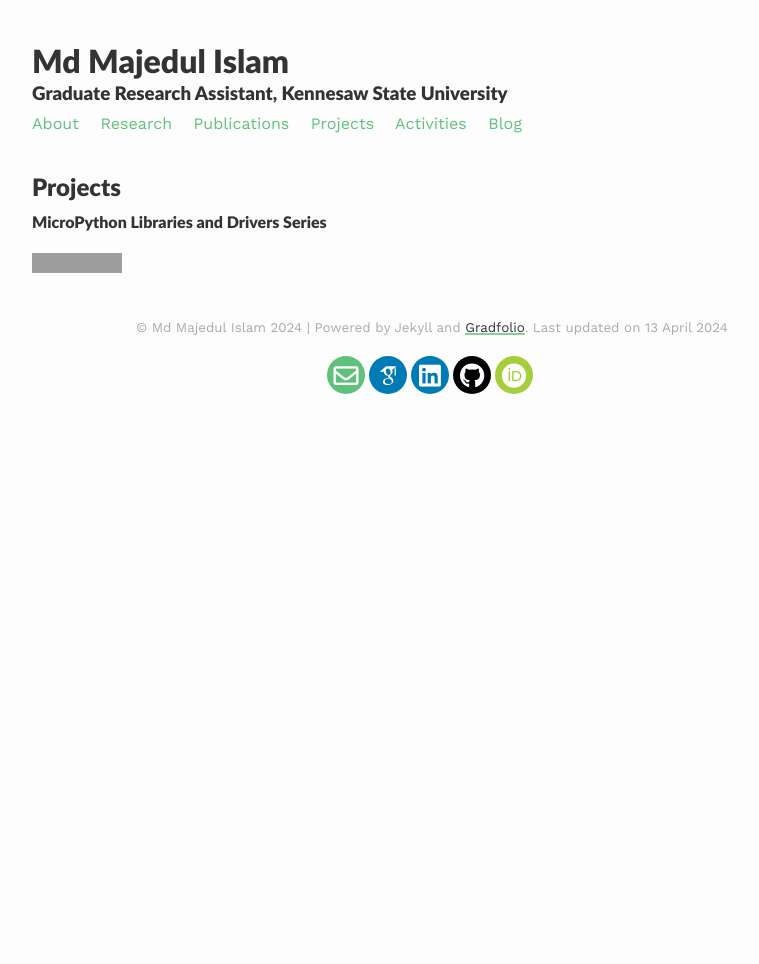
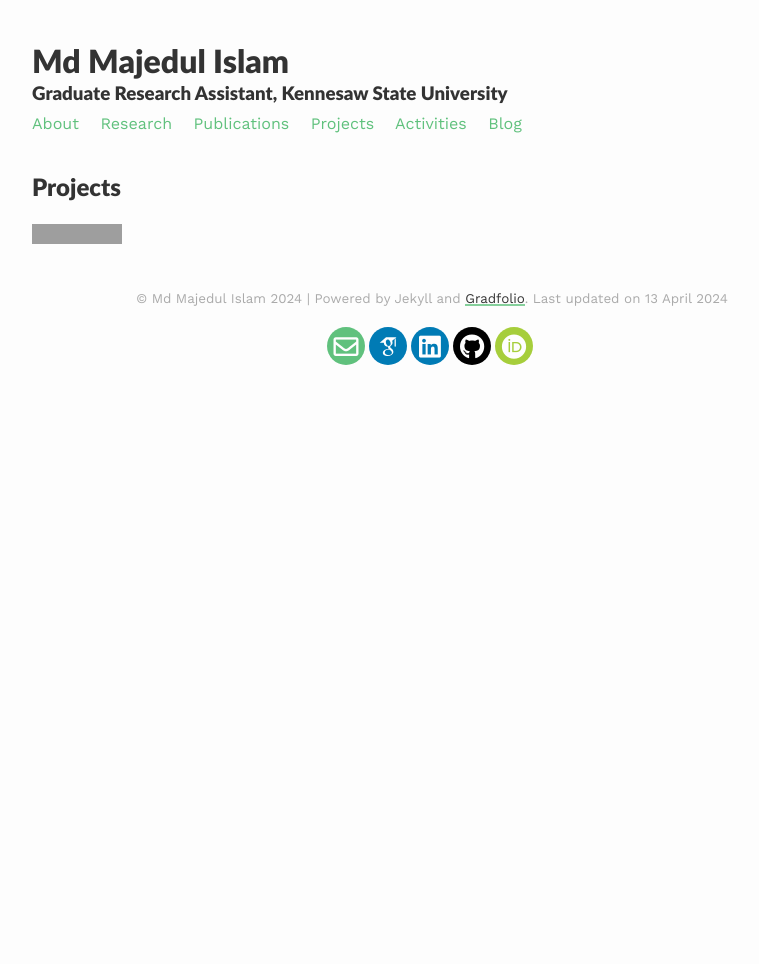
Before and after one commit to majedrifat/majedrifat.github.io, a Jekyll site: the page built from _pages/projects.md, in a window 1280 px wide. Shown: the whole page, without its empty margins (208-967 px from the left). Built offline with Jekyll 4.4.1, drawn with Linux system fonts in a browser that asks for light colours; nearby versions of some CDN libraries; some web fonts are replaced; grey boxes are pictures that could not be loaded.

Commit message:
Update projects.md

```diff
--- a/_pages/projects.md
+++ b/_pages/projects.md
@@ -8,5 +8,5 @@ published: true
 ## Projects
 
 
-#### MicroPython Libraries and Drivers Series
+
 <img src="https://img.shields.io/badge/project-software-green">
```
